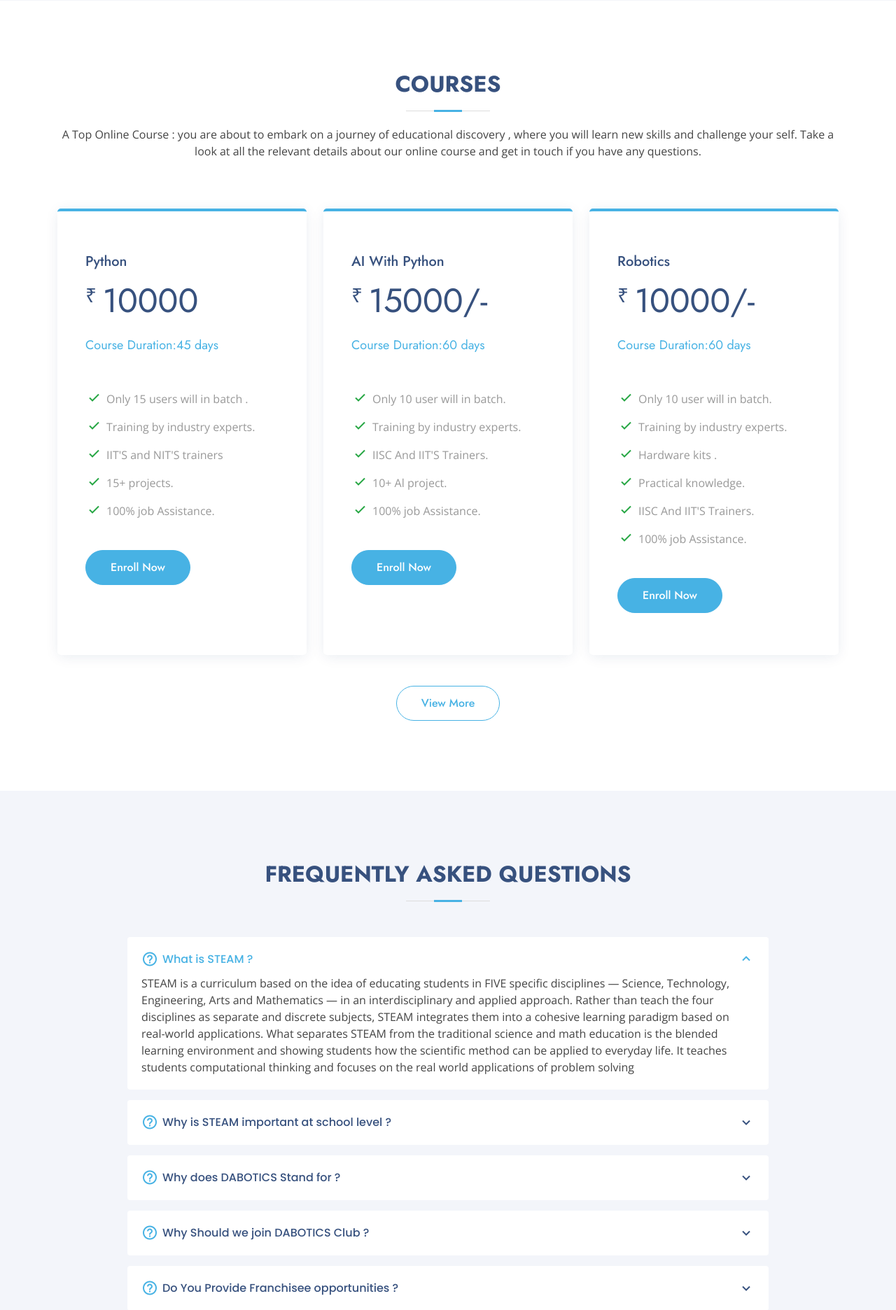
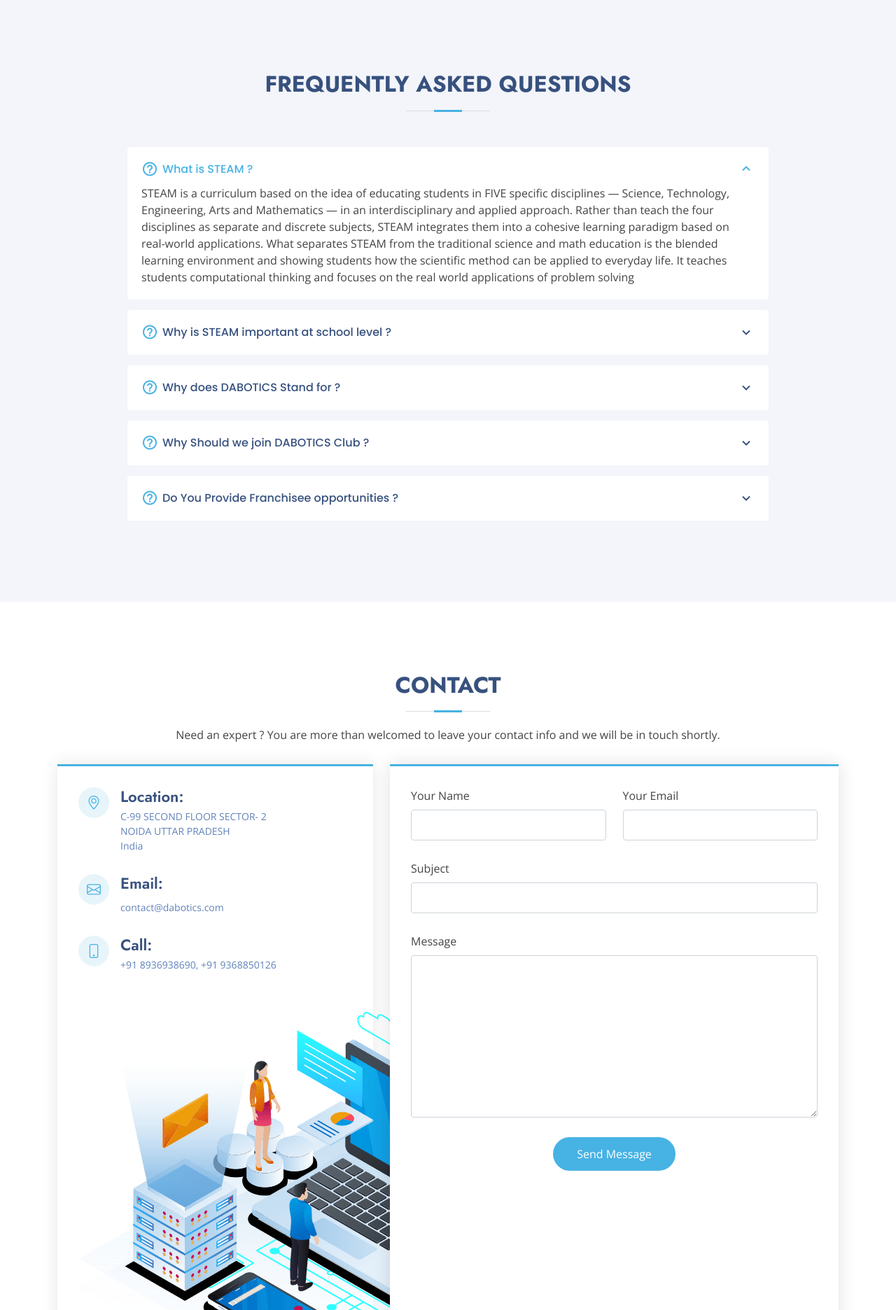
Before and after one commit to IP-Coder/Dabotics, a PHP site: page / in a window 1280 px wide. Shown: the part 2168-4040 px from the top of the page at 70% size. Run offline with PHP 8.4, Linux system fonts and the light colour scheme.

Commit message:
Update index.php

```diff
--- a/index.php
+++ b/index.php
@@ -147,95 +147,6 @@
 
                 </div>
         </section><!-- End Team Section -->
-
-        <!-- ======= Pricing Section ======= -->
-        <section id="pricing" class="pricing">
-            <div class="container" data-aos="fade-up">
-
-                <div class="section-title">
-                    <h2>Courses</h2>
-                    <p>A Top Online Course : you are about to embark on a journey of educational discovery , where you
-                        will learn new skills and challenge your self. Take a look at all the relevant details about our
-                        online course and get in touch if you have any questions.</p>
-                </div>
-
-                <div class="row">
-
-                    <div class="col-lg-4 mt-4 mt-lg-0" data-aos="fade-up" data-aos-delay="200">
-                        <div class="box featured">
-                            <h3>Python</h3>
-                            <h4><sup>₹
-                                </sup>10000<span> </span></h4>
-                            <h4><span>Course Duration:45 days</span></h4>
-
-                            <ul>
-                                <li><i class="bx bx-check"></i> Only 15 users will in batch .
-                                </li>
-                                <li><i class="bx bx-check"></i>Training by industry experts.
-                                </li>
-                                <li><i class="bx bx-check"></i> IIT'S and NIT'S trainers
-                                </li>
-                                <li><i class="bx bx-check"></i> 15+ projects.</li>
-                                <li><i class="bx bx-check"></i> 100% job Assistance.</li>
-                            </ul>
-                            <a href="https://www.payumoney.com/paybypayumoney/#/B63C3AC7E4EAE26C12B4E0C5806280BF"
-                                class="buy-btn">Enroll Now</a>
-                        </div>
-                    </div>
-                    <div class="col-lg-4 mt-4 mt-lg-0" data-aos="fade-up" data-aos-delay="200">
-                        <div class="box featured">
-                            <h3>AI With Python</h3>
-                            <h4><sup>₹
-                                </sup>15000/-<span> </span></h4>
-                            <h4><span>Course Duration:60 days</span></h4>
-
-                            <ul>
-                                <li><i class="bx bx-check"></i> Only 10 user will in batch.
-                                </li>
-                                <li><i class="bx bx-check"></i> Training by industry experts.
-                                </li>
-                                <li><i class="bx bx-check"></i> IISC And IIT'S Trainers.
-                                </li>
-                                <li><i class="bx bx-check"></i> 10+ Al project.</li>
-                                <li><i class="bx bx-check"></i> 100% job Assistance.
-                                </li>
-                            </ul>
-                            <a href="#" class="buy-btn">Enroll Now</a>
-                        </div>
-                    </div>
-                    <div class="col-lg-4 mt-4 mt-lg-0" data-aos="fade-up" data-aos-delay="200">
-                        <div class="box featured">
-                            <h3>Robotics</h3>
-                            <h4><sup>₹
-                                </sup>10000/-<span> </span></h4>
-                            <h4><span>Course Duration:60 days</span></h4>
-
-                            <ul>
-                                <li><i class="bx bx-check"></i>Only 10 user will in batch.
-                                </li>
-                                <li><i class="bx bx-check"></i>Training by industry experts.
-                                </li>
-                                <li><i class="bx bx-check"></i>Hardware kits .
-                                </li>
-                                <li><i class="bx bx-check"></i>Practical knowledge.
-                                </li>
-                                <li><i class="bx bx-check"></i>IISC And IIT'S Trainers.
-                                </li>
-                                <li><i class="bx bx-check"></i>100% job Assistance.
-                                </li>
-                            </ul>
-                            <a href="#" class="buy-btn">Enroll Now</a>
-                        </div>
-                    </div>
-
-                </div>
-                <div style="text-align: center; margin-top:4%">
-                    <a href="Courses.php" class="buy-btn">View More</a>
-
-                </div>
-            </div>
-        </section><!-- End Pricing Section -->
-
         <!-- ======= Frequently Asked Questions Section ======= -->
         <section id="faq" class="faq section-bg">
             <div class="container" data-aos="fade-up">
```
